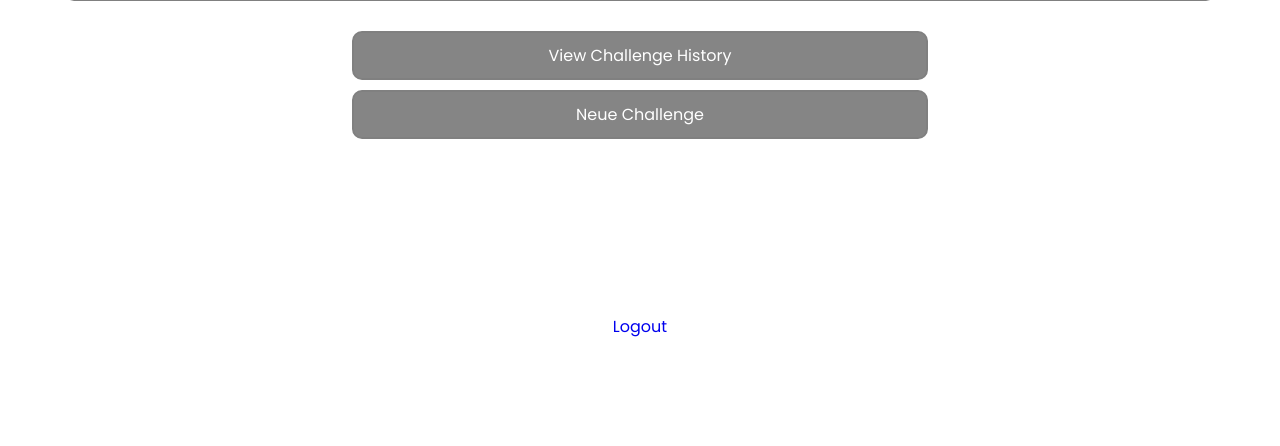
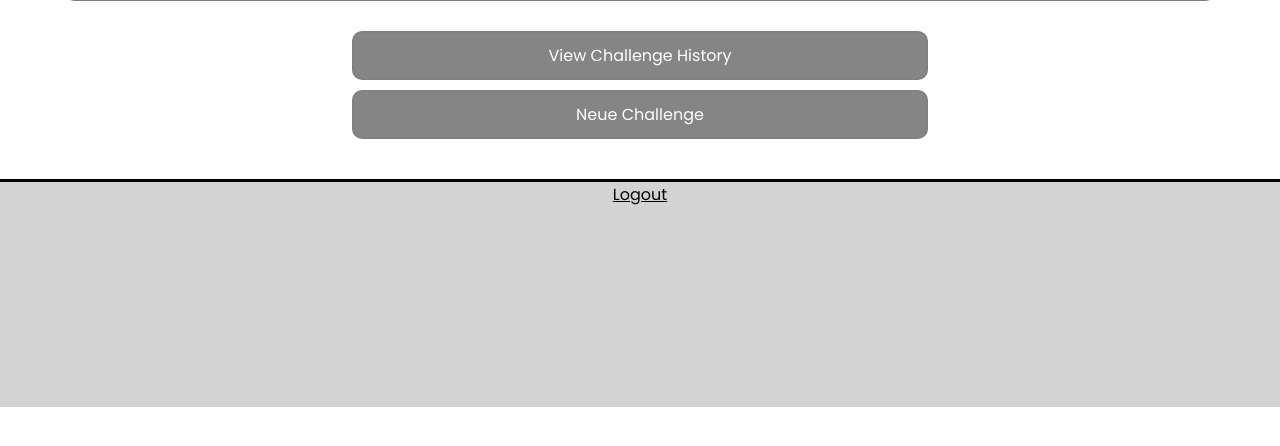
Before and after one commit to ExaCLe/productivity-team-tasks, a Flask app: page /challenges in a window 1280 px wide. Shown: the part 327-773 px from the top of the page. Run offline with Flask 2, Linux system fonts and the light colour scheme; a user stored in the database is signed in; data comes from the database, SQL or seed files in the repository; some libraries are stand-ins or nearby versions.

Commit message:
added a basic footer

```diff
--- a/static/css/start.css
+++ b/static/css/start.css
@@ -309,6 +309,16 @@ header nav a.icon :after {
   display: none;
 }
 
+footer {
+  margin-top: 40px;
+  display: flex;
+  flex-direction: column;
+  justify-content: center;
+  align-items: center;
+  background-color: lightgrey;
+  padding-bottom: 200px;
+}
+
 @media (max-width: 1100px) {
   .topnav div a {
     display: none;
--- a/templates/template.html
+++ b/templates/template.html
@@ -38,10 +38,14 @@
         <main class="container-main">
             {% block main %}{% endblock %}
         </main>
-        <br><br><br><br><br><br><br>
-        <a href="/logout">Logout</a>
+
+
 
     </body>
+    <footer>
+        <div class="line"></div>
+        <a class="btn-text" href="/logout">Logout</a>
+    </footer>
 
     <script>
         function myFunction() {
```
Also changed, not shown: htmlTODO.md (+2 -2 lines).
